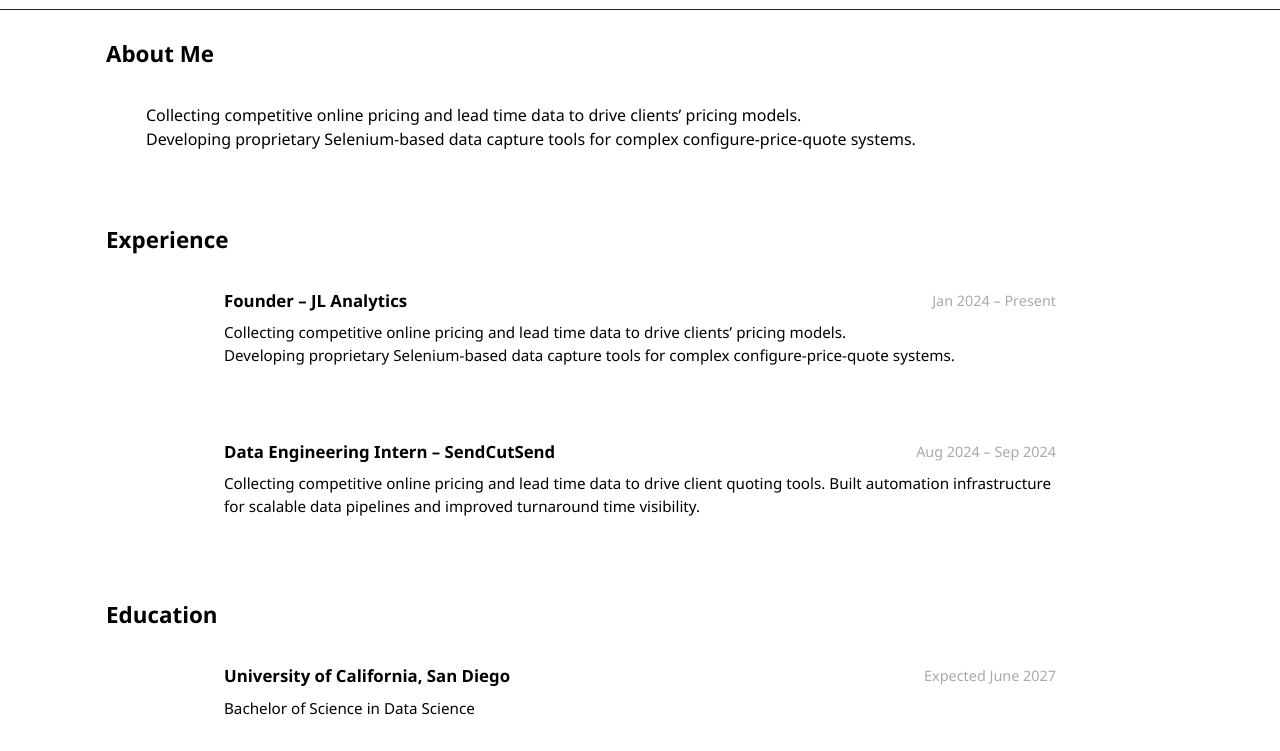
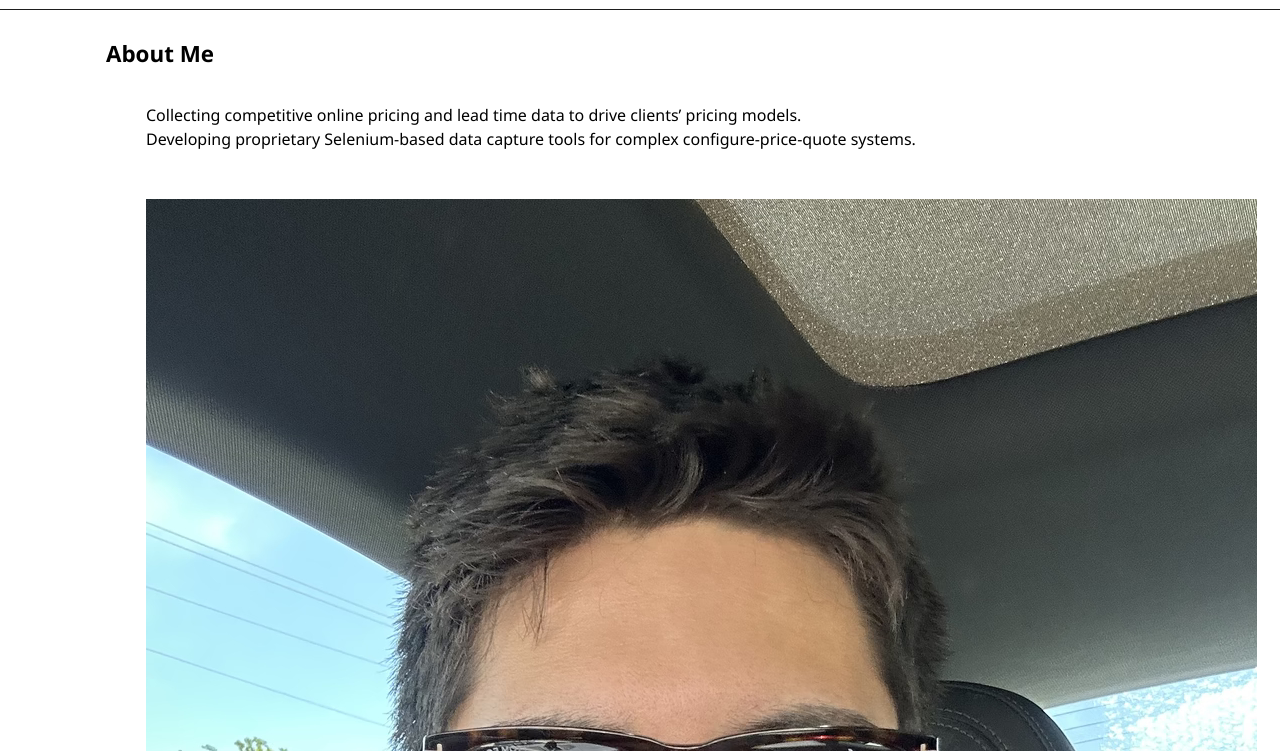
Before and after one commit to golkelj/golkelj.github.io, a plain HTML site: page index.html in a window 1280 px wide. Shown: the part 49-800 px from the top of the page. Drawn offline with Linux system fonts and the light colour scheme.

Commit message:
added a photo

```diff
--- a/index.html
+++ b/index.html
@@ -87,6 +87,10 @@
           Collecting competitive online pricing and lead time data to drive clients’ pricing models.<br>
           Developing proprietary Selenium-based data capture tools for complex configure-price-quote systems.
         </p>
+      </div>
+        <div class="about-me-content">
+      <img src="jaden.jpg" alt="Profile Picture" class="profile-picture">
+      </div>
       </div>
     </div>
   </div>
```
Also changed, not shown: jaden.jpg (added).
